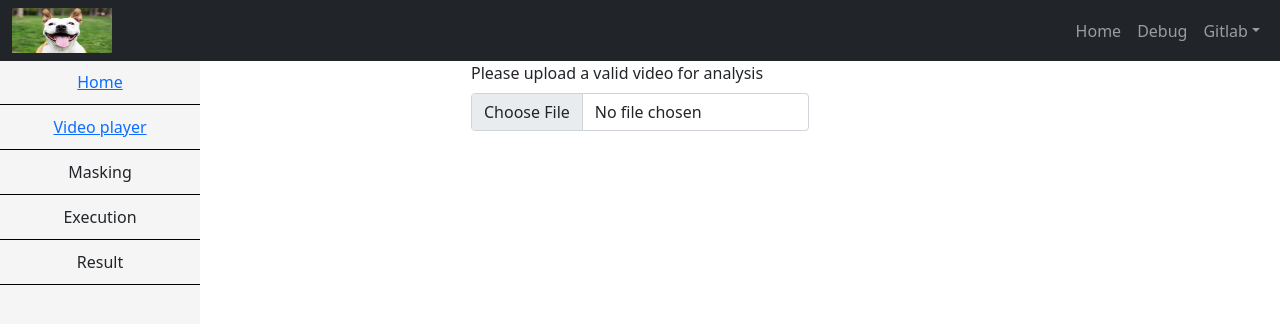
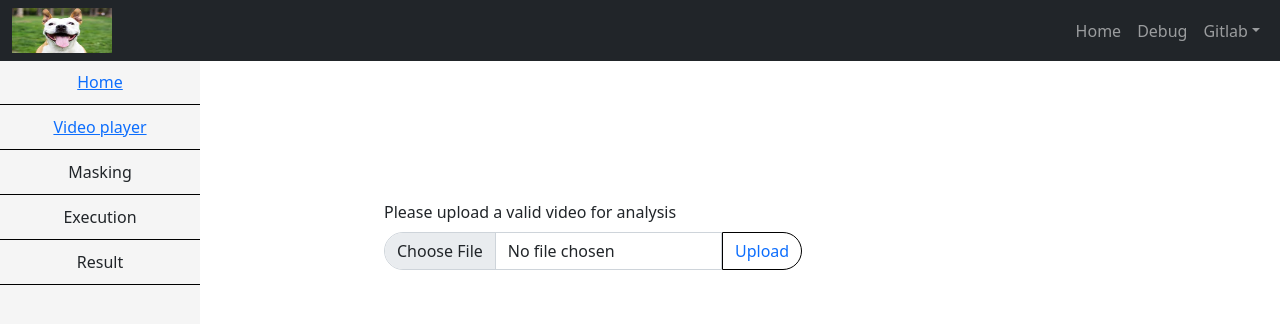
Before and after one commit to Pathi-rao/Web_dev, a React (Create React App) app in the folder webapp/: page / in a window 1280 px wide. Shown: the top 324 px of the page. Built offline with nearby package versions, Linux system fonts and the light colour scheme.

Commit message:
added file input in home

```diff
--- /dev/null
+++ b/webapp/src/components/Home/Home.css
@@ -0,0 +1,27 @@
+.home {
+  position: absolute;
+  top: 25%;
+  left: 30%;
+}
+
+.uploadSection {
+  display: flex;
+}
+.uploadSection .btn {
+  border-radius: 20px;
+  border-top-left-radius: 0px;
+  border-bottom-left-radius: 0px;
+  border: solid 1px black;
+}
+
+.uploadSection .btn:hover {
+  background-color: black;
+  color: white;
+}
+
+.uploadSection .form-control {
+  border-radius: 20px;
+  border-top-right-radius: 0px;
+  border-bottom-right-radius: 0px;
+  /* border: solid 1px black; */
+}
--- a/webapp/src/components/Home/Home.jsx
+++ b/webapp/src/components/Home/Home.jsx
@@ -1,5 +1,6 @@
 import React from "react"
-import { Form } from "react-bootstrap"
+import { Button, Form } from "react-bootstrap"
+import './Home.css'
 
 export class Home extends React.Component{
     render(){
@@ -8,8 +9,13 @@ export class Home extends React.Component{
                 {/*  https://react-bootstrap.github.io/forms/form-control/*/}
                <Form.Group controlId="formFile" className="mb-3">
                     <Form.Label>Please upload a valid video for analysis</Form.Label>
-                    <Form.Control type="file" />
+                    <div className="uploadSection">
+
+                        <Form.Control type="file" />
+                        <Button variant="outline-primary">Upload</Button>
+                    </div>
                 </Form.Group>
+
             </div>
         )
     }
--- a/webapp/src/components/Navbar/Navbar.css
+++ b/webapp/src/components/Navbar/Navbar.css
@@ -1,3 +1,3 @@
 .navbar-nav .dropdown-menu {
-  left: -75px;
+  left: -80px;
 }
```
